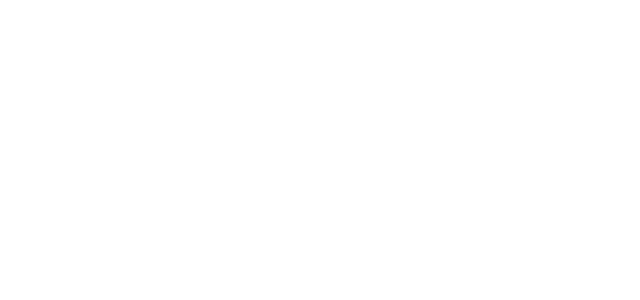
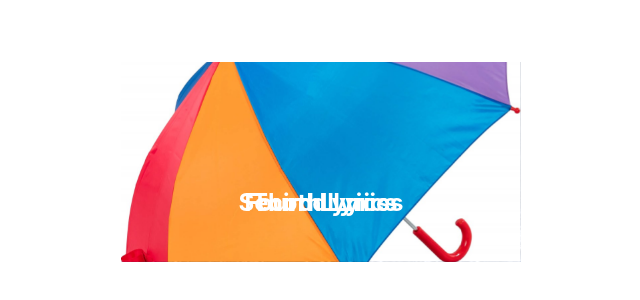
Before and after one commit to bdoget/VenusSings, a React (Create React App) app in the folder frontend/: page /karaoke in a window 1280 px wide. Shown: the part 198-498 px from the top of the page, without its empty margins (319-959 px from the left). Built offline with nearby package versions, Linux system fonts and the light colour scheme.

Commit message:
Hardcode

```diff
--- a/frontend/src/App.js
+++ b/frontend/src/App.js
@@ -15,6 +15,7 @@
     fetch("/subtitles/biking-frankocean").then((res) =>
       res.json().then((data) => {
         // Setting a data from api
+        console.log(data);
         setdata(data);
       }
     ));
--- a/frontend/src/Karaoke.css
+++ b/frontend/src/Karaoke.css
@@ -35,8 +35,8 @@
     font-weight: bold;
     text-align: center;
     z-index: 2; /* Make sure the text is on top of the images */
-    -webkit-animation: fade 4s infinite;
-    animation: fade 4s infinite;
+    -webkit-animation: fade 16s infinite;
+    animation: fade 16s infinite;
   }
 
   #text1 {
@@ -44,7 +44,15 @@
   }
 
   #text2 {
-    animation-delay: 2s;
+    animation-delay: 4s;
+  }
+
+  #text3 {
+    animation-delay: 8s;
+  }
+
+  #text4 {
+    animation-delay: 12s;
   }
 
   .container {
@@ -65,8 +73,8 @@
     background-size: cover;
     background-position: center;
     background-repeat: no-repeat;
-    -webkit-animation: fade 24s infinite;
-    animation: fade 24s infinite;
+    -webkit-animation: fade 32s infinite;
+    animation: fade 32s infinite;
   }
 
   #pic1 {
@@ -78,19 +86,32 @@
     animation-delay: 8s;
   }
 
+  #pic3 {
+    background-image: url("./images/friends.jpg");
+    animation-delay: 16s;
+  }
+
+  #pic4 {
+    background-image: url("./images/Ella.jpg");
+    animation-delay: 24s;
+  }
+
   @-webkit-keyframes fade {
     0% {
       opacity: 1;
     }
-    /* 20% {
+    20% {
       opacity: 1;
-    } */
-    50% {
+    }
+    34% {
       opacity: 0;
     }
-    /* 88% {
+    60% {
       opacity: 0;
-    } */
+    }
+    88% {
+      opacity: 0;
+    }
     100% {
       opacity: 1;
     }
@@ -99,15 +120,18 @@
     0% {
       opacity: 1;
     }
-    /* 20% {
+    20% {
       opacity: 1;
-    } */
-    50% {
+    }
+    34% {
       opacity: 0;
     }
-    /* 88% {
+    60% {
       opacity: 0;
-    } */
+    }
+    88% {
+      opacity: 0;
+    }
     100% {
       opacity: 1;
     }
--- a/frontend/src/Karaoke.js
+++ b/frontend/src/Karaoke.js
@@ -13,9 +13,16 @@
         <div className="App">
             <div className="App-header">
                 <div className="container">
-                        <div> </div>
+                    <div className="pic" id="pic4"></div>
+                    <div className="pic" id="pic3"></div>
+                    <div className="pic" id="pic2"></div>
+                    <div className="pic" id="pic1"></div>
                 </div>
                 <div>
+                    <div className="text-overlay" id='text1'>First Lyrics</div>
+                    <div className="text-overlay" id='text2'>Second Lyrics</div>
+                    <div className="text-overlay" id='text3'>Third Lyrics</div>
+                    <div className="text-overlay" id='text4'>Fourth Lyrics</div>
                 </div>
             </div>
         </div>
```
Also changed, not shown: frontend/src/images/Ella.jpg (added), frontend/src/images/friends.jpg (added).
